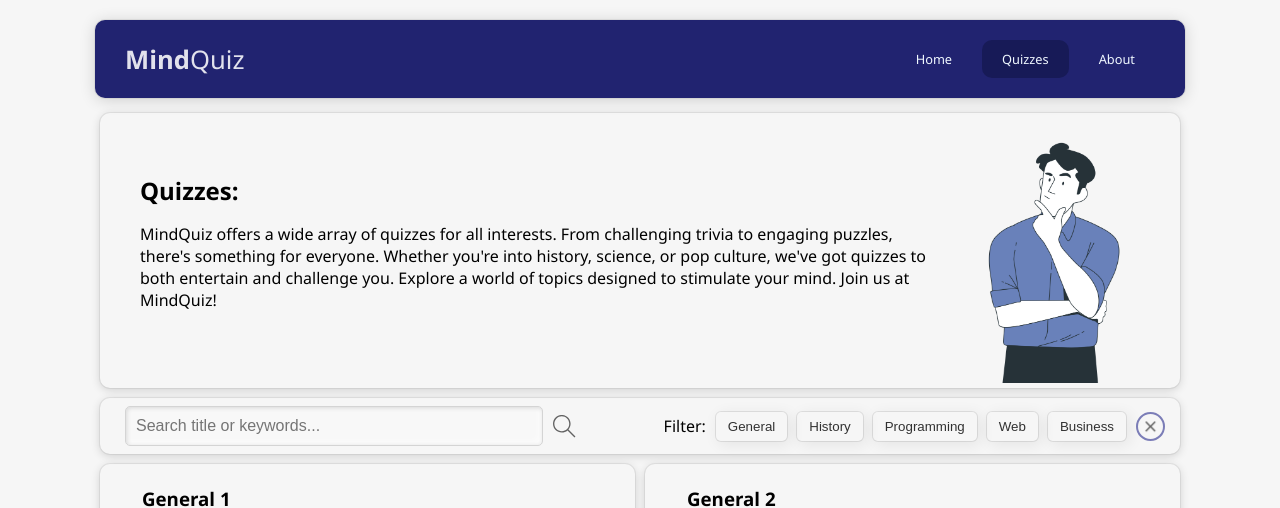
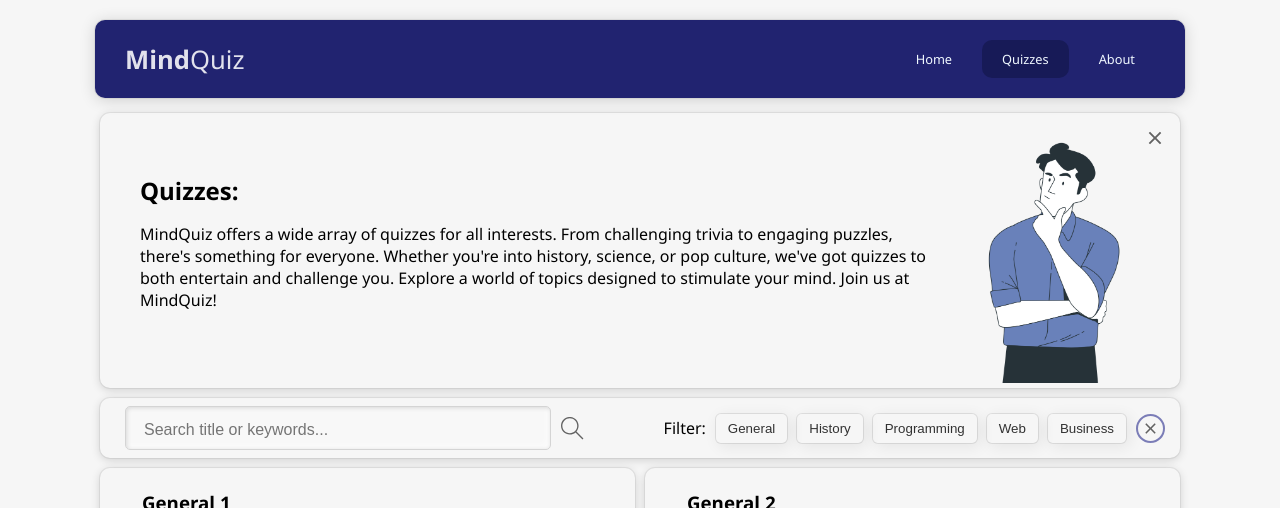
Before and after one commit to romhenri/mindquiz, a React (Vite) app: page /quiz in a window 1280 px wide. Shown: the top 508 px of the page. Built offline with nearby package versions, Linux system fonts and the light colour scheme.

Commit message:
add: Removable section

```diff
--- a/src/App.css
+++ b/src/App.css
@@ -125,6 +125,26 @@ input {
   text-decoration: none;
 }
 
+.close-button {
+  /* border: 2px solid red; */
+  width: 30px;
+  height: 30px;
+  border-radius: 30px;
+  position: absolute;
+  top: 10px;
+  right: 10px;
+}
+
+.close-button:hover {
+  cursor: pointer;
+}
+
+.close-button img{
+  width: 100%;
+  scale: .5;
+  opacity: .6;
+}
+
 @media (max-width: 600px) {
   a {
    display: flex;
--- a/src/css/Navbar.css
+++ b/src/css/Navbar.css
@@ -18,6 +18,7 @@
   box-shadow: rgba(0, 0, 0, 0.16) 0px 2px 16px 0px, rgba(0, 0, 0, 0.06) 0px 0px 0px 1px;
   font-size: .8em;
   box-sizing: border-box !important;
+  z-index: 999;
 }
 
 .navbar a {
--- a/src/css/QuizPage.css
+++ b/src/css/QuizPage.css
@@ -5,6 +5,10 @@
   margin: auto;
   max-width: 1080px;
   justify-content: start;
+}
+
+section {
+  position: relative;
 }
 
 .quizzes-container {
@@ -114,6 +118,8 @@ section.simple {
 .search {
   box-shadow: rgb(216, 216, 216) 1px 1px 4px 0px inset, rgba(255, 255, 255, 0.5) -3px -3px 6px 1px inset;
   width: 75%;
+  padding-left: 018px;
+  padding-top: 14px;
 }
 
 .search:focus {
--- a/src/pages/QuizPage.jsx
+++ b/src/pages/QuizPage.jsx
@@ -2,10 +2,15 @@ import React, { useEffect } from 'react'
 import { useNavigate } from 'react-router-dom'
 import manThinking from '../assets/man-thinking-bro.png'
 import SearchBar from '../components/SearchBar'
+import xmark from '../assets/xmark-svgrepo-com.svg'
 import '../css/QuizPage.css'
 
 const QuizPage = ({quizzes}) => {
   const navigate = useNavigate()
+
+  function closeQuizSection() {
+    document.querySelector('.quizzes').remove()
+  }
 
   function createTags(array) {
     return array.map((item, index) => (
@@ -62,6 +67,9 @@ return (
           <img src={manThinking} alt="Man thinking" />
         </div>
       </div>
+      <div className="close-button">
+        <img src={xmark} onClick={closeQuizSection} />
+      </div>
     </section>
 
     <SearchBar/>
```
Also changed, not shown: src/pages/ConclusionPage.jsx (+0 -19 lines).
